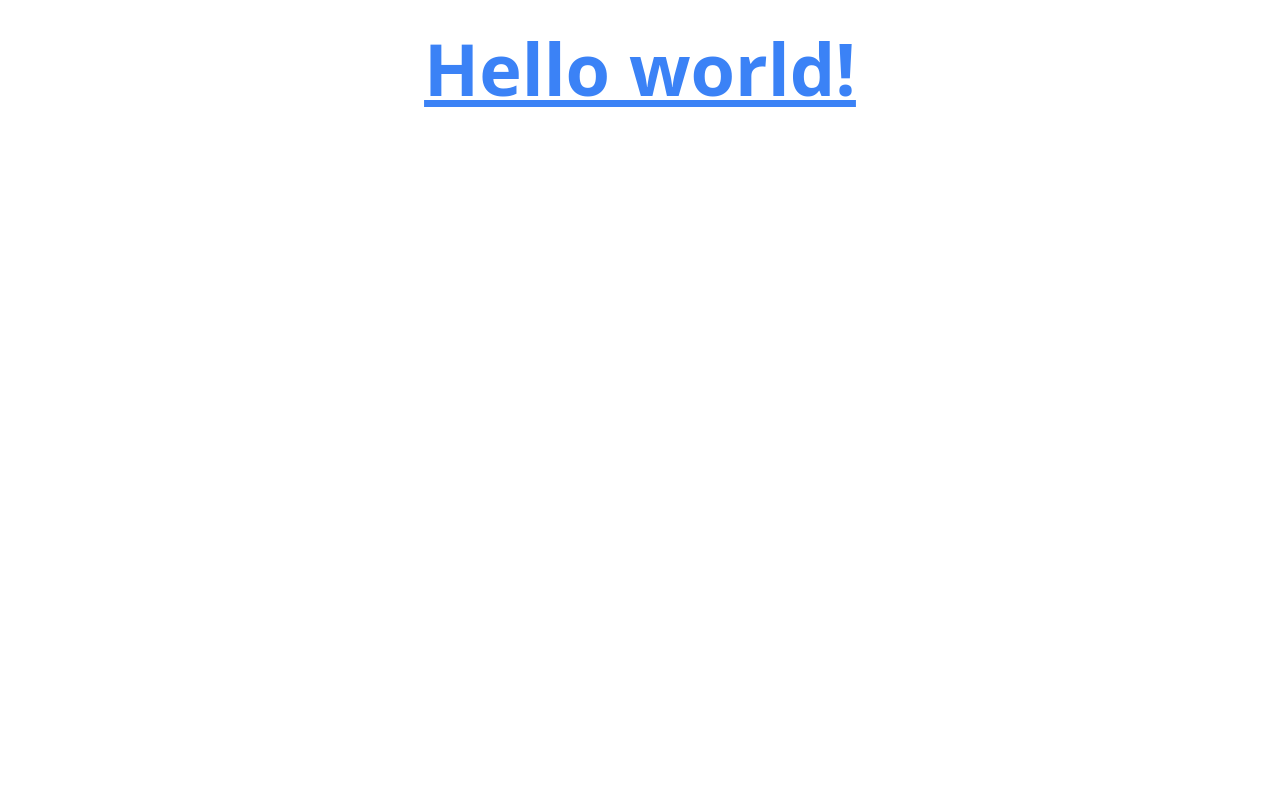
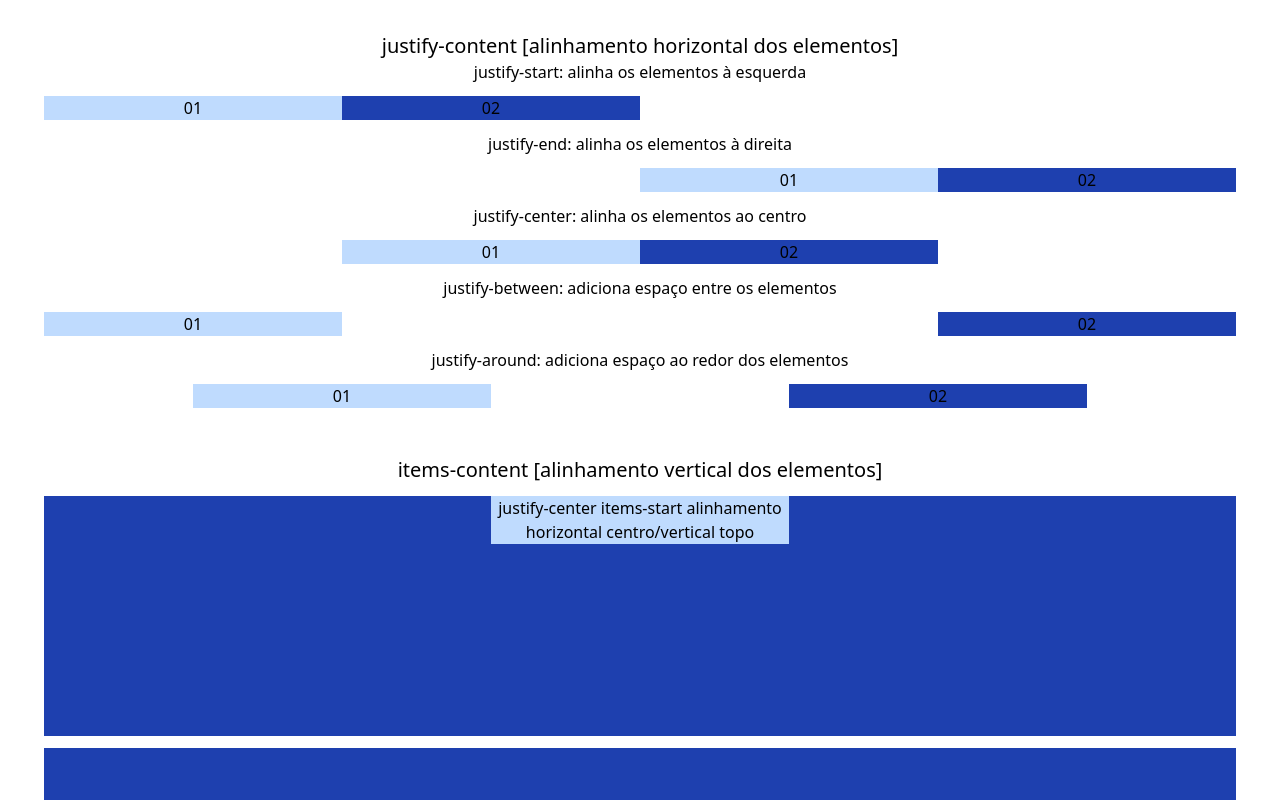
Before and after one commit to carolinebraz/my-blog-app, a React (Vite) app: page / in a window 1280 px wide. Shown: the top 800 px of the page. Built offline with nearby package versions, Linux system fonts and the light colour scheme.

Commit message:
Aplica o conceito de Flexbox

```diff
--- a/src/App.tsx
+++ b/src/App.tsx
@@ -1,12 +1,11 @@
 import './App.css';
+import Home from './pages/home/Home';
 
 function App() {
   return (
     <>
-    <h1 className="text-7xl font-bold text-blue-500 underline text-center">
-      Hello world!
-    </h1>
+      <Home />
     </>
-);
+  );
 }
 export default App;
--- a/src/pages/home/Home.tsx
+++ b/src/pages/home/Home.tsx
@@ -1,11 +1,47 @@
-import './Home.css';
-import homeLogo from '../../assets/homeLogo.svg';
-
-function Home(){
+function Home() {
     return (
         <>
-            <h1 className="titulo">Home</h1>
-            <img src={homeLogo} alt="Imagem Tela Inicial" className="img"/>
+            <div>
+                <h3 className='text-xl'>justify-content [alinhamento horizontal dos elementos]</h3>
+                <h5>justify-start: alinha os elementos à esquerda</h5>
+                <div className="flex flex-row  justify-start m-3">
+                    <div className='basis-1/4 bg-blue-200'>01</div>
+                    <div className='basis-1/4 bg-blue-800'>02</div>
+                </div>
+                <h5>justify-end: alinha os elementos à direita</h5>
+                <div className="flex flex-row  justify-end m-3">
+                    <div className='basis-1/4 bg-blue-200'>01</div>
+                    <div className='basis-1/4 bg-blue-800'>02</div>
+                </div>
+                <h5>justify-center: alinha os elementos ao centro</h5>
+                <div className="flex flex-row  justify-center m-3">
+                    <div className='basis-1/4 bg-blue-200'>01</div>
+                    <div className='basis-1/4 bg-blue-800'>02</div>
+                </div>
+                <h5>justify-between: adiciona espaço entre os elementos</h5>
+                <div className="flex flex-row  justify-between m-3">
+                    <div className='basis-1/4 bg-blue-200'>01</div>
+                    <div className='basis-1/4 bg-blue-800'>02</div>
+                </div>
+                <h5>justify-around: adiciona espaço ao redor dos elementos</h5>
+                <div className="flex flex-row  justify-around m-3">
+                    <div className='basis-1/4 bg-blue-200'>01</div>
+                    <div className='basis-1/4 bg-blue-800'>02</div>
+                </div>
+            </div>
+
+            <div className='mt-12'>
+                <h3 className='text-xl'>items-content [alinhamento vertical dos elementos]</h3>
+                <div className='w-auto h-60 bg-blue-800 flex justify-center items-start m-3'>
+                    <div className='basis-1/4 bg-blue-200'>justify-center items-start alinhamento horizontal centro/vertical topo</div>
+                </div>
+                <div className='w-auto h-60 bg-blue-800 flex  justify-center items-center m-3'>
+                    <div className='basis-1/4 bg-blue-200'>justify-center items-start alinhamento horizontal centro/vertical centro</div>
+                </div>
+                <div className='w-auto h-60 bg-blue-800 flex  justify-center items-end m-3'>
+                    <div className='basis-1/4 bg-blue-200'>justify-center items-start alinhamento horizontal centro/vertical base</div>
+                </div>
+            </div>
         </>
     );
 }
```
